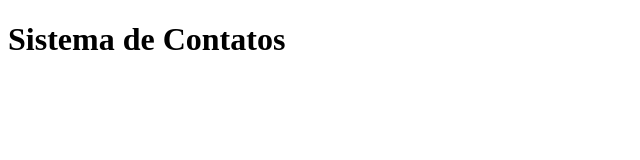
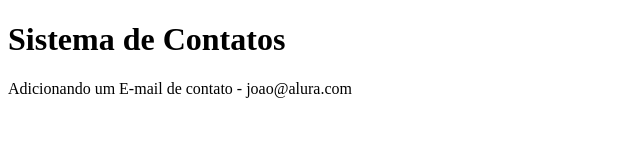
Before and after one commit to JaoVCarvalho/Capacitacao-Alura-Git-e-Github, a plain HTML site: page contato.html in a window 1280 px wide. Shown: the whole page, without its empty margins (0-640 px from the left). Drawn offline with Linux system fonts and the light colour scheme.

Commit message:
Adding a new line of code

```diff
--- a/contato.html
+++ b/contato.html
@@ -7,5 +7,9 @@
 </head>
 <body>
     <h1>Sistema de Contatos</h1>
+
+    <p>Adicionando um E-mail de contato
+        - joao@alura.com
+    </p>
 </body>
 </html>
```
